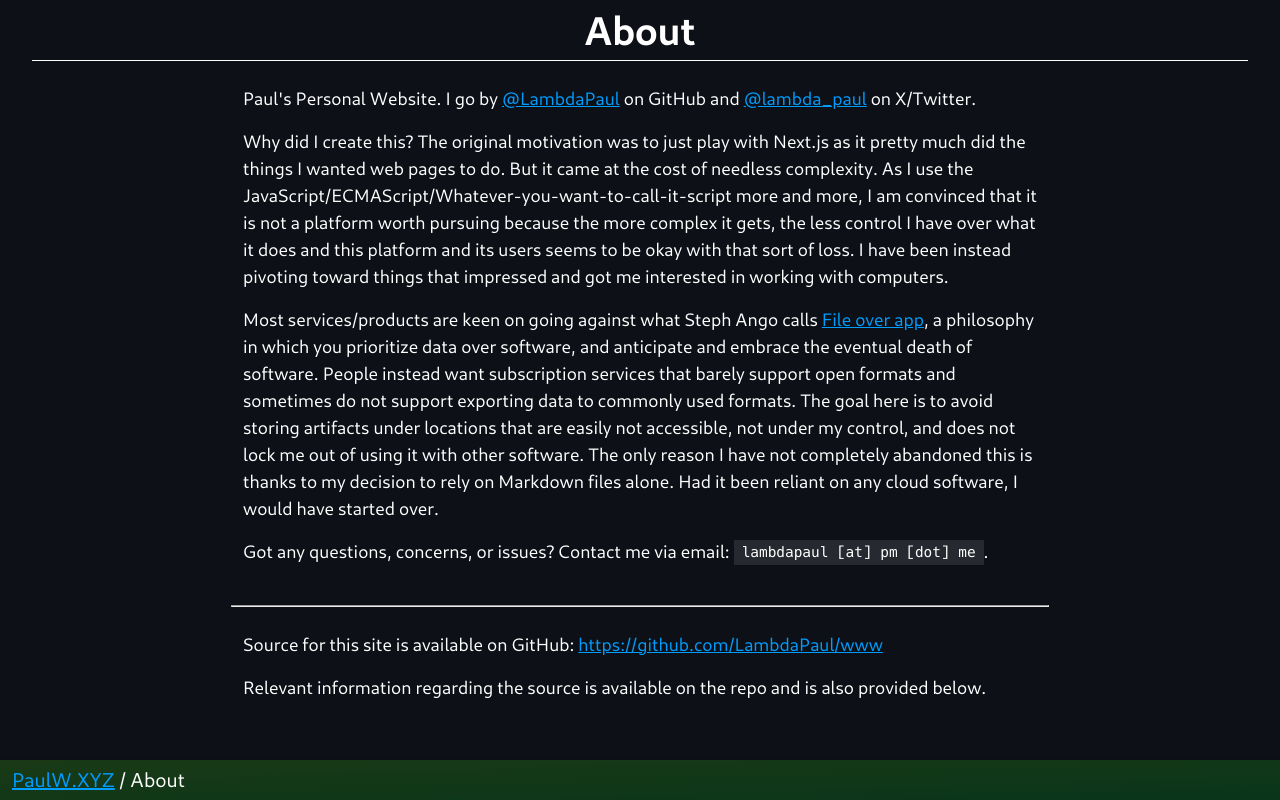
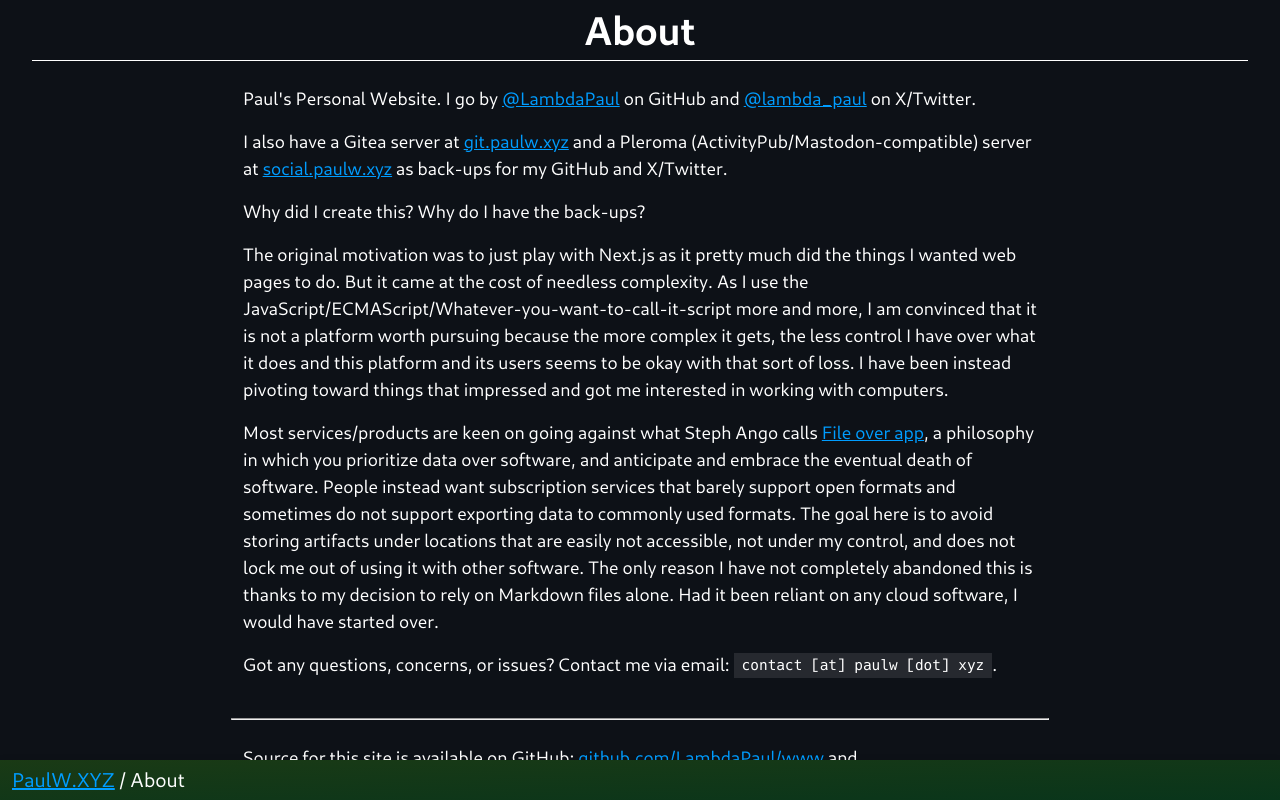
Before and after one commit to paulwxyz/paulw.xyz, a Next.js app: page /about in a window 1280 px wide. Shown: the top 800 px of the page. Built offline with nearby package versions, Linux system fonts and the light colour scheme.

Commit message:
Add new links, fix title-gen edge case

```diff
--- a/components/quick-links.tsx
+++ b/components/quick-links.tsx
@@ -4,7 +4,6 @@ import Pages from '../public/external.json';
 function QuickLinks() {
     return (
         <div className='block'>
-            <h2>Quick Links</h2>
             {
                 Object.entries(Pages).map(([title, link], i) => {
                     const extern = link.match(/^http/) && `blue extern` || '';
--- a/components/title.tsx
+++ b/components/title.tsx
@@ -30,6 +30,8 @@ function Title() {
     if (pagePath !== '/') {
         const subPaths = pagePath.split('?')[0].split('#')[0].split('/');
         for (const p of subPaths.slice(1, subPaths.length)) {
+            if (!p)
+                continue;
             splitPath.push({ name: currRoot[p].title, path: p });
 
             if (currRoot === undefined
--- a/next.config.js
+++ b/next.config.js
@@ -8,7 +8,6 @@ const config = {
             {
                 test: /\.ya?ml$/,
                 use: 'js-yaml-loader',
-
             },
             {
                 test: /\.svg$/,
--- a/pages/about.tsx
+++ b/pages/about.tsx
@@ -9,15 +9,17 @@ function AboutPage() {
         <Layout >
             <section className='block'>
                 <p>Paul&apos;s Personal Website. I go by <a href='https://github.com/LambdaPaul'>@LambdaPaul</a> on GitHub and <a href='https://x.com/lambda_paul'>@lambda_paul</a> on X/Twitter.</p>
-                <p>Why did I create this?
+                <p>I also have a Gitea server at <a href='https://git.paulw.xyz'>git.paulw.xyz</a> and a Pleroma (ActivityPub/Mastodon-compatible) server at <a href='https://social.paulw.xyz'>social.paulw.xyz</a> as back-ups for my GitHub and X/Twitter.</p>
+                <p>Why did I create this? Why do I have the back-ups?</p>
+                <p>
 		    The original motivation was to just play with Next.js as it pretty much did the things I wanted web pages to do. But it came at the cost of needless complexity. As I use the JavaScript/ECMAScript/Whatever-you-want-to-call-it-script more and more, I am convinced that it is not a platform worth pursuing because the more complex it gets, the less control I have over what it does and this platform and its users seems to be okay with that sort of loss. I have been instead pivoting toward things that impressed and got me interested in working with computers.</p>
 		<p>Most services/products are keen on going against what Steph Ango calls <a href='https://stephango.com/file-over-app'>File over app</a>, a philosophy in which you prioritize data over software, and anticipate and embrace the eventual death of software. People instead want subscription services that barely support open formats and sometimes do not support exporting data to commonly used formats. The goal here is to avoid storing artifacts under locations that are easily not accessible, not under my control, and does not lock me out of using it with other software. The only reason I have not completely abandoned this is thanks to my decision to rely on Markdown files alone. Had it been reliant on any cloud software, I would have started over.</p>
 
-                <p>Got any questions, concerns, or issues? Contact me via email: <code>lambdapaul [at] pm [dot] me</code>.</p>
+                <p>Got any questions, concerns, or issues? Contact me via email: <code>contact [at] paulw [dot] xyz</code>.</p>
             </section>
             <hr />
             <section className='block'>
-                <p>Source for this site is available on GitHub: <a href='https://github.com/LambdaPaul/www'>https://github.com/LambdaPaul/www</a></p>
+                <p>Source for this site is available on GitHub: <a href='https://github.com/LambdaPaul/www'>github.com/LambdaPaul/www</a> and <a href='https://git.paulw.xyz/LambdaPaul/www'>git.paulw.xyz/LambdaPaul/www</a></p>
                 <p>Relevant information regarding the source is available on the repo and is also provided below.</p>
             </section>
             <section className='block'>
--- a/pages/index.tsx
+++ b/pages/index.tsx
@@ -7,12 +7,12 @@ import RecentPosts from '../components/recent-posts';
 import RootInfo from '../public/home.json';
 
 function Nav() {
-    const nav = RootInfo;
+    const nav = Object.entries(RootInfo);
     return (
         <div className='block'>
             <h2>Navigation</h2>
             {
-                Object.entries(nav).map(([slug, info], i) => {
+                nav.map(([slug, info], i) => {
                     return <Link key={i} href={slug} className='button green'>{info.title}</Link>
                 })
             }
--- a/public/home.json
+++ b/public/home.json
@@ -10,5 +10,11 @@
      },
      "sitemap": {
          "title": "Site Map"
+     },
+     "https://git.paulw.xyz": {
+         "title": "Git.PaulW.XYZ"
+     },
+     "https://social.paulw.xyz": {
+         "title": "Social.PaulW.XYZ"
      }
  }
```
